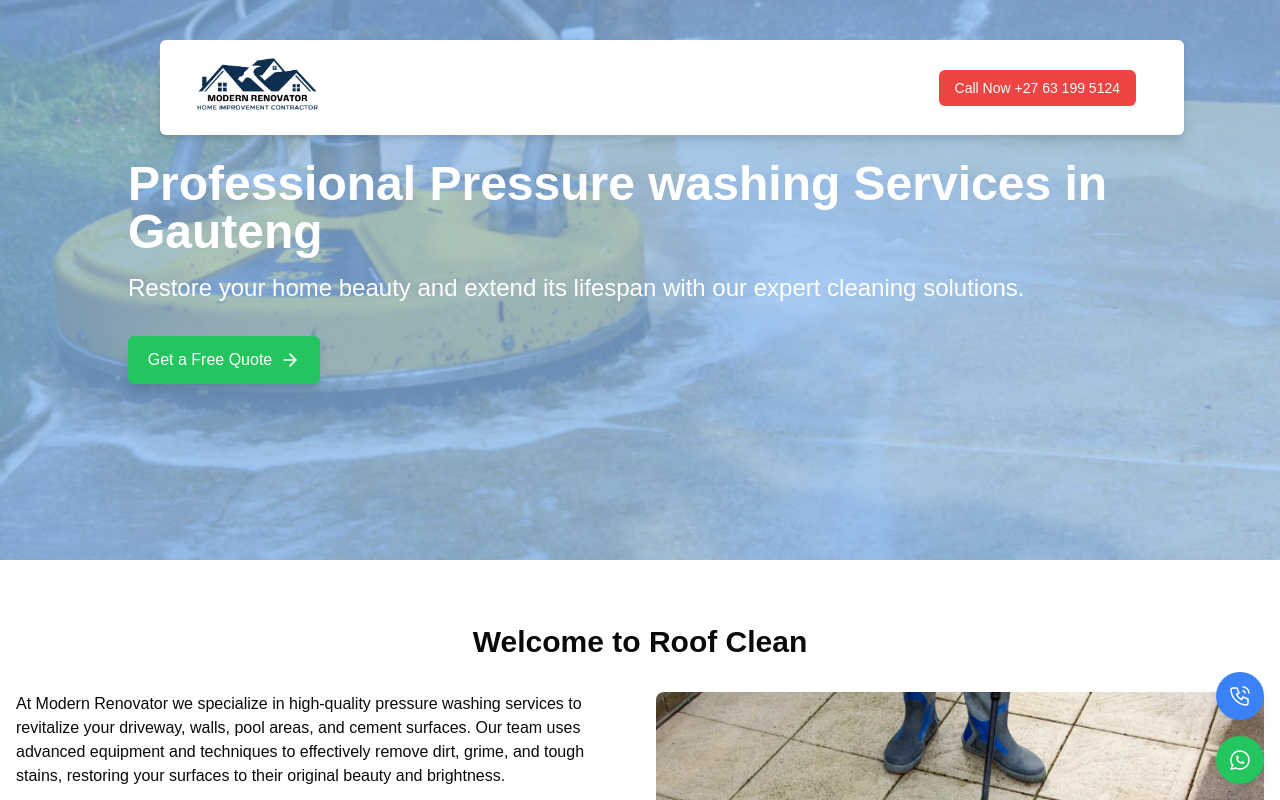
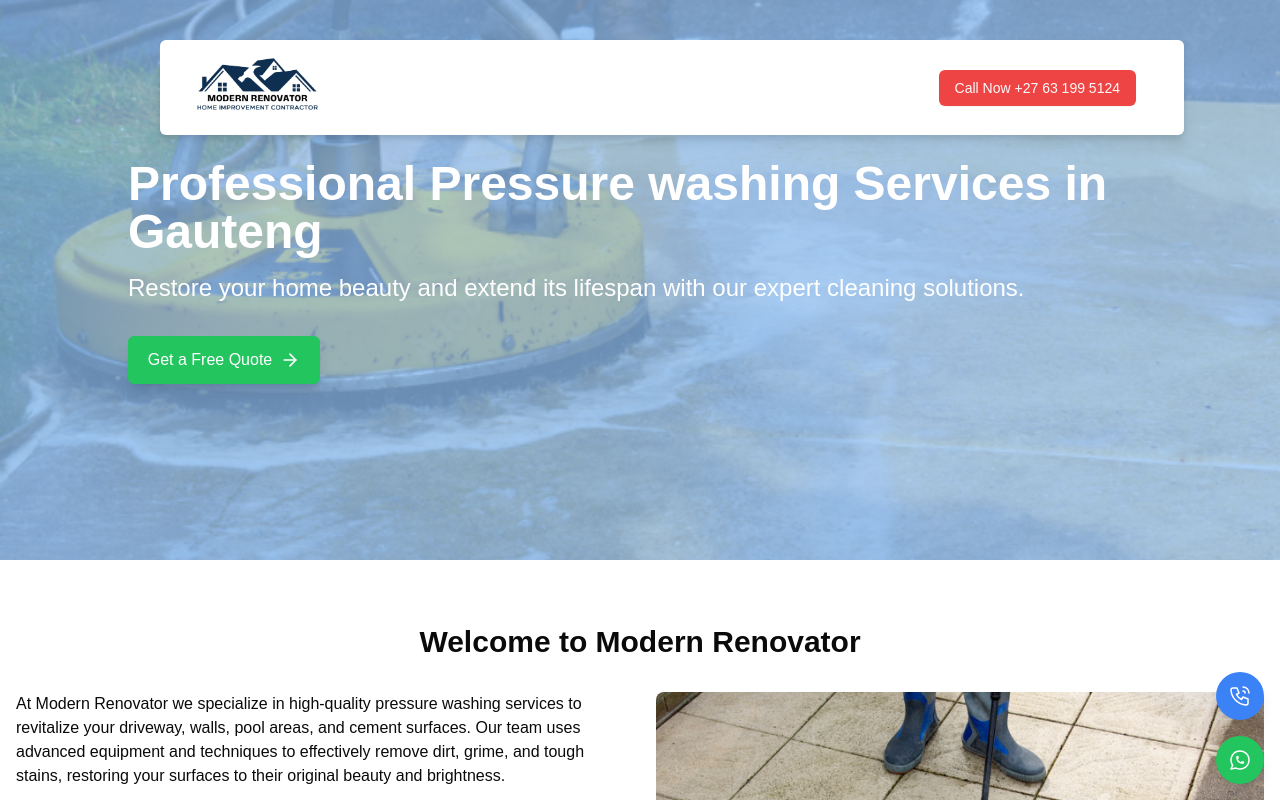
Before and after one commit to banele303/modern-builder, a Next.js app: page /pressure-washing in a window 1280 px wide. Shown: the top 800 px of the page. Built offline with nearby package versions, Linux system fonts and the light colour scheme.

Commit message:
upading pressure washing

```diff
--- a/app/pressure-washing/page.tsx
+++ b/app/pressure-washing/page.tsx
@@ -46,7 +46,7 @@ export default function RoofCleanHome() {
       <ContactButtons />
       <main className="flex-grow">
         {/* Hero Section */}
-        <section className="relative bg-blue-300 md:h-[70vh] text-white">
+        <section className="relative bg-blue-300 h-[85vh] md:h-[70vh] text-white">
           <div className="absolute inset-0 overflow-hidden ">
             <Image
               src="/cleaning/cement cleaning.png"
@@ -77,7 +77,7 @@ export default function RoofCleanHome() {
         {/* Welcome Section */}
         <section className="py-16">
           <div className="container mx-auto px-4">
-            <h2 className="text-3xl font-bold text-center mb-8">Welcome to Roof Clean</h2>
+            <h2 className="text-3xl font-bold text-center mb-8">Welcome to Modern Renovator</h2>
             <div className="grid grid-cols-1 md:grid-cols-2 gap-8 items-center">
               <div>
                 <p className="mb-4">At Modern Renovator we specialize in high-quality pressure washing services to revitalize your driveway, walls, pool areas, and cement surfaces. Our team uses advanced equipment and techniques to effectively remove dirt, grime, and tough stains, restoring your surfaces to their original beauty and brightness.
```
